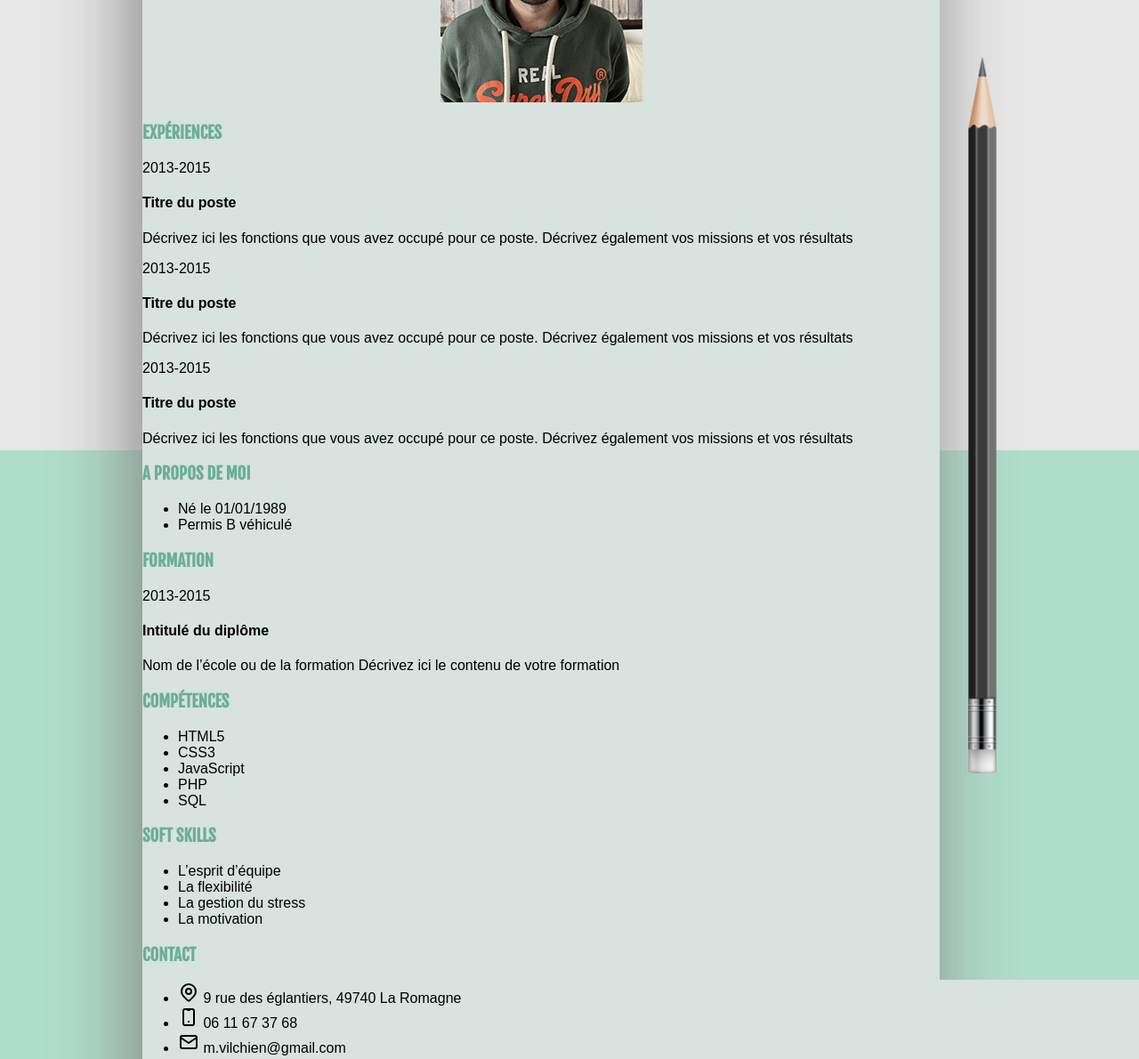
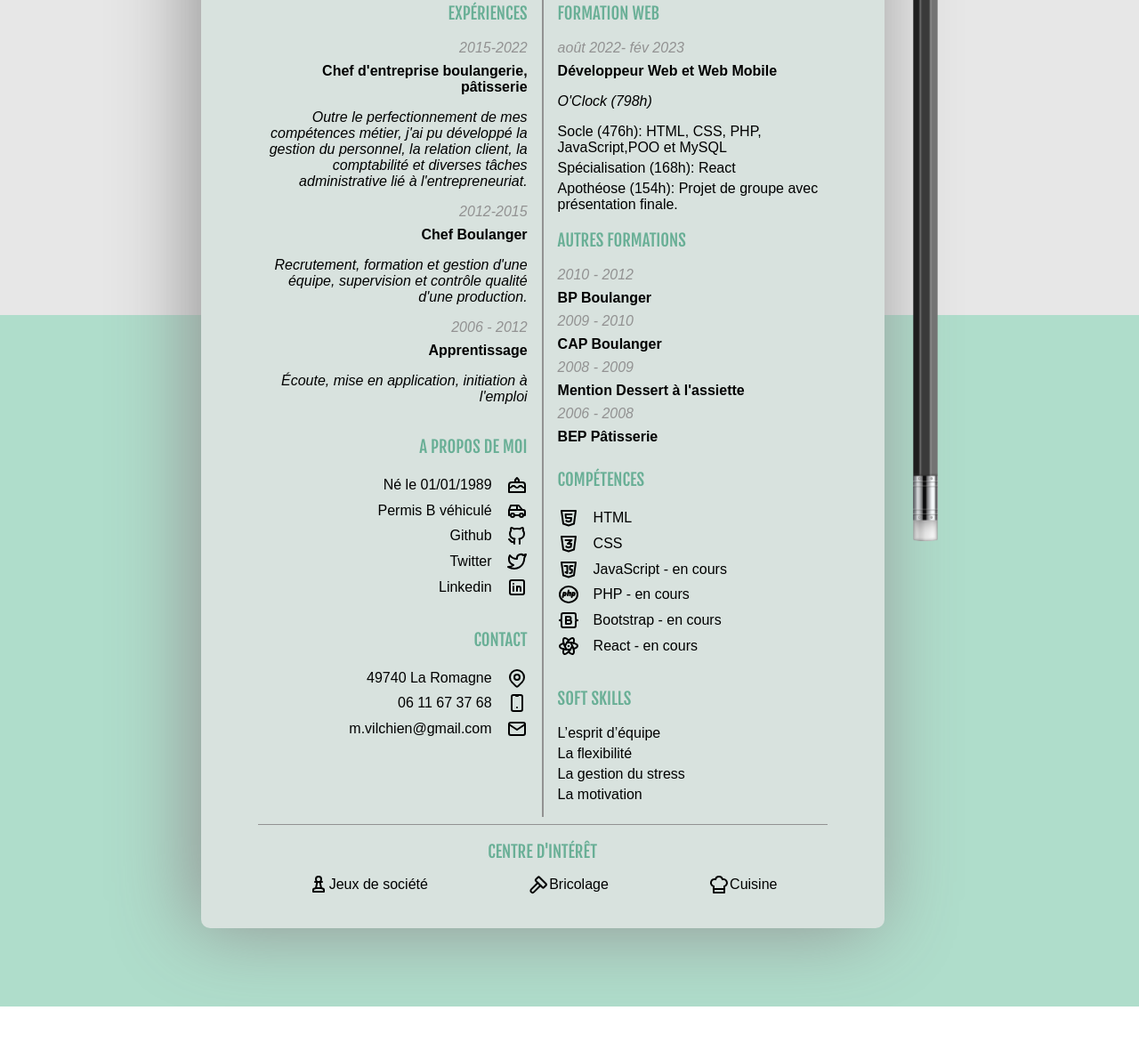
Before and after one commit to MehdiVilchien/MehdiVilchien.github.io, a plain HTML site: page index.html in a window 1280 px wide. Shown: the part 424-1614 px from the top of the page at 89% size. After the commit the page ends 1555 px from the top, so only its background shows below. Drawn offline with Linux system fonts and the light colour scheme.

Commit message:
Finalisation desktop

```diff
--- a/index.html
+++ b/index.html
@@ -21,46 +21,75 @@
                 <div class="experience">
                     <h3>Expériences</h3>
                     <article>
-                        <time>2013-2015</time>
-                        <h4>Titre du poste</h4>
-                        <p>Décrivez ici les fonctions que vous avez occupé pour ce poste. Décrivez également vos missions et vos résultats</p>
+                        <time>2015-2022</time>
+                        <h4>Chef d'entreprise boulangerie, pâtisserie</h4>
+                        <p>Outre le perfectionnement de mes compétences métier, j'ai pu développé la gestion du personnel, la relation client, la comptabilité et diverses tâches administrative lié à l'entrepreneuriat.</p>
                     </article>
                     <article>
-                        <time>2013-2015</time>
-                        <h4>Titre du poste</h4>
-                        <p>Décrivez ici les fonctions que vous avez occupé pour ce poste. Décrivez également vos missions et vos résultats</p>
+                        <time>2012-2015</time>
+                        <h4>Chef Boulanger</h4>
+                        <p>Recrutement, formation et gestion d'une équipe, supervision et contrôle qualité d'une production.</p>
                     </article>
                     <article>
-                        <time>2013-2015</time>
-                        <h4>Titre du poste</h4>
-                        <p>Décrivez ici les fonctions que vous avez occupé pour ce poste. Décrivez également vos missions et vos résultats</p>
+                        <time>2006 - 2012</time>
+                        <h4>Apprentissage</h4>
+                        <p>Écoute, mise en application, initiation à l'emploi</p>
                     </article>
                 </div>
                 <div class="about_me">
                     <h3>A propos de moi</h3>
                         <ul>
-                            <li>Né le 01/01/1989</li>
-                            <li>Permis B véhiculé</li>
+                            <li><a href="https://www.addevent.com/event/kd15269355" target="_blank">Né le 01/01/1989</a><img src="img/cake.svg" alt="icone cake"></li>
+                            <li><a href="">Permis B véhiculé</a><img src="img/car.svg" alt="icone voiture"></li>
+                            <li><a href="https://github.com/MehdiVilchien " target="_blank">Github</a><img src="img/brand-github.svg" alt="icone github"></li>
+                            <li><a href="https://twitter.com/MVilchien" target="_blank">Twitter</a><img src="img/brand-twitter.svg" alt="icone twitter"></li>
+                            <li><a href="https://www.linkedin.com/" target="_blank">Linkedin</a><img src="img/brand-linkedin.svg" alt="icone linkedin"></li>
                         </ul>
                 </div>
+                <div class="contact">
+                    <h3>Contact</h3>
+                    <ul>
+                        <li><a href="https://goo.gl/maps/XRrhPfHCVEwhTEPH9" target="_blank">49740 La Romagne</a><img src="img/map-pin.svg" alt="icone map"></li>
+                        <li><a href="tel:(+33)(0611673768)" target="_blank">06 11 67 37 68</a><img src="img/mobile.svg" alt="icone mobile"></li>
+                        <li><a href="mailto:m.vilchien@gmail.com" target="_blank">m.vilchien@gmail.com</a><img src="img/mail.svg" alt="icon mail"></li>
+                    </ul>
+                </div>
             </section>
+            <div class="line"></div>
             <section class="section_right">
                 <div class="formation">
-                    <h3>Formation</h3>
+                    <h3>Formation WEB</h3>
                     <article>
-                        <time>2013-2015</time>
-                        <h4>Intitulé du diplôme</h4>
-                        <p>Nom de l’école ou de la formation Décrivez ici le contenu de votre formation</p>
+                        <time>août 2022- fév 2023</time>
+                        <h4>Développeur Web et Web Mobile</h4>
+                        <p><a class="school" href="https://oclock.io/">O'Clock</a> (798h)</p>
+                        <ul>
+                            <li>Socle (476h): HTML, CSS, PHP, JavaScript,POO et MySQL</li>
+                            <li>Spécialisation (168h): React</li>
+                            <li>Apothéose (154h): Projet de groupe avec présentation finale.</li>
+                        </ul>
+                    </article>
+                    <h3>Autres Formations</h3>
+                    <article>
+                        <time>2010 - 2012</time>
+                        <h4>BP Boulanger</h4>
+                        <time>2009 - 2010</time>
+                        <h4>CAP Boulanger</h4>
+                        <time>2008 - 2009</time>
+                        <h4>Mention Dessert à l'assiette</h4>
+                        <time>2006 - 2008</time>
+                        <h4>BEP Pâtisserie</h4>
                     </article>
                 </div>
                 <div class="competences">
                     <h3>Compétences</h3>
                     <ul>
-                        <li>HTML5</li>
-                        <li>CSS3</li>
-                        <li>JavaScript</li>
-                        <li>PHP</li>
-                        <li>SQL</li>
+                        <li><img src="img/brand-html5.svg" alt="icone html"><a href="https://developer.mozilla.org/fr/docs/Web/HTML" target="_blank">HTML</a></li>
+                        <li><img src="img/brand-css3.svg" alt="icone css"><a href="https://developer.mozilla.org/fr/docs/Web/CSS" target="_blank">CSS</a></li>
+                        <li><img src="img/brand-javascript.svg" alt="icone javascript"><a href="https://developer.mozilla.org/fr/docs/Web/JavaScript" target="_blank">JavaScript - en cours</a></li>
+                        <li><img src="img/brand-php.svg" alt="icon php"><a href="https://www.php.net/manual/fr/index.php" target="_blank">PHP - en cours</a></li>
+                        <li><img src="img/brand-bootstrap.svg" alt="icone bootstrap"><a href="https://getbootstrap.com/docs/4.1/getting-started/introduction/" target="_blank">Bootstrap - en cours</a></li>
+                        <li><img src="img/brand-react-native.svg" alt="icone react"><a href="https://fr.reactjs.org/" target="_blank">React - en cours</a></li>
                     </ul>
                 </div>
                 <div class="soft_skills">
@@ -72,19 +101,12 @@
                         <li>La motivation</li>
                     </ul>
                 </div>
-                <div class="contact">
-                    <h3>Contact</h3>
-                    <ul>
-                        <li><img src="img/map-pin.svg" alt="icone map"> 9 rue des églantiers, 49740 La Romagne</li>
-                        <li><img src="img/mobile.svg" alt="icone mobile"> 06 11 67 37 68</li>
-                        <li><img src="img/mail.svg" alt="icon mail"> m.vilchien@gmail.com</li>
-                    </ul>
-                </div>
+
             </section>
         </main>
         <footer>
             <h3>Centre d'intérêt</h3>
-                <ul>
+                <ul class="hobby">
                     <li><img src="img/chess.svg" alt="icone échec">Jeux de société</li>
                     <li><img src="img/hammer.svg" alt="icone marteau">Bricolage</li>
                     <li><img src="img/chef-hat.svg" alt="icone toque">Cuisine</li>
--- a/style.css
+++ b/style.css
@@ -1,8 +1,16 @@
 
 @import url('https://fonts.googleapis.com/css2?family=Fjalla+One&family=Roboto+Condensed:ital,wght@0,300;0,400;0,700;1,300;1,400;1,700&display=swap');
 
+:root {
+
+    --grey: #929292;
+    --lightgrey: #e7e7e7;
+    --lightgreen: #afddcb;
+    --green: #69af96;
+}
+
 body{
-    background: linear-gradient(180deg, #e7e7e7 50%, #afddcb 50%);
+    background: linear-gradient(180deg, var(--lightgrey) 50%, var(--lightgreen) 50%);
     display: flex;
     justify-content: center;
     font-size: 16px;
@@ -13,17 +21,17 @@ body{
     background-image: url(img/pencil.png);
     background-size: contain;
     background-repeat: no-repeat;
-    width: 2rem;
-    margin: 30rem 0rem 0rem 2rem;
+    width: 1.8rem;
+    margin: 20rem 0rem 0rem 2rem;
 }
 
 .container{
-    width: 70vw;
+    width: 60vw;
     background-color: #d8e2de;
     margin-top: 5rem;
     margin-bottom: 5rem;
     border-radius: 10px;
-    box-shadow: -10px 0px 90px 0px #838383;
+    box-shadow: -10px 0px 90px 0px var(--grey);
 }
 header{
     display: flex;
@@ -32,19 +40,128 @@ header{
 }
 
 h1, h2, h3{
-    color: #69af96;
+    color: var(--green);
     text-transform: uppercase;
 }
 
 h1{
     font-family: 'Roboto Condensed', sans-serif;
     font-size: 2rem;
+    font-weight: normal;
+    border: 2px var(--grey) solid;
+    padding: 0rem 2rem;
+    margin: 4rem 0 0 0;
 }
 
 h2{
     font-family: 'Roboto Condensed', sans-serif;
+    font-weight: lighter;
+    font-size: 1.5rem;
+    margin: 0.5rem 0 1rem 0;
+}
+
+.picture_profil{
+    width: 150px;
+    height: 150px;
+    border: 2px var(--grey) solid;
+    border-radius: 50%;
+    margin: auto;
+    overflow: hidden;
+}
+
+.picture_profil > img{
+    scale: 0.7;
+    margin: -4rem 0rem 0rem -2rem;
+}
+
+main{
+    display: flex;
+    margin: 0.5rem 4rem;
+}
+
+.section_left{
+    width: 50%;
+    display: flex;
+    flex-direction: column;
+    text-align: end;
+    margin-right: 1rem;
+}
+
+.section_right{
+    width: 50%;
+    display: flex;
+    flex-direction: column;
+    text-align: start;
+    margin-left: 1rem;
+}
+
+.line{
+    border: 1px var(--grey) solid;
 }
 
 h3{
     font-family: 'Fjalla One', sans-serif;
+    font-weight: normal;
 }
+
+time{
+    font-style: italic;
+    color: var(--grey);
+}
+
+h4{
+    font-weight: bold;
+    margin: 0.5rem 0rem 0.5rem;
+}
+
+p{
+    font-style: italic;
+}
+
+ul{
+    padding: 0;
+}
+
+li{
+    list-style: none;
+    display: flex;
+    align-items: center;
+    margin: 0.3rem 0rem;
+}
+
+footer{
+    text-align: center;
+    border-top: 1px var(--grey) solid;
+    margin: 0.5rem 4rem 2rem;
+}
+footer > h3{
+    margin-bottom: 0.5rem;
+}
+
+footer > ul{
+    margin-top: 0;
+}
+
+.hobby{
+    display: flex;
+    justify-content: space-around;
+}
+
+.section_left  li{
+    justify-content: flex-end;
+}
+
+a{
+    text-decoration: none;
+    color: black;
+    margin: 0 1rem;
+}
+
+a:hover{
+    color: var(--green);
+}
+
+.school{
+    margin: 0;
+
+}
```
Also changed, not shown: img/brand-bootstrap.svg (added), img/brand-css3.svg (added), img/brand-github.svg (added), img/brand-html5.svg (added), img/brand-javascript.svg (added), img/brand-linkedin.svg (added), img/brand-php.svg (added), img/brand-react-native.svg (added), img/brand-twitter.svg (added), img/brand-vscode.svg (added), img/brand-wordpress.svg (added), img/cake.svg (added), img/candle.svg (added), img/car.svg (added).
